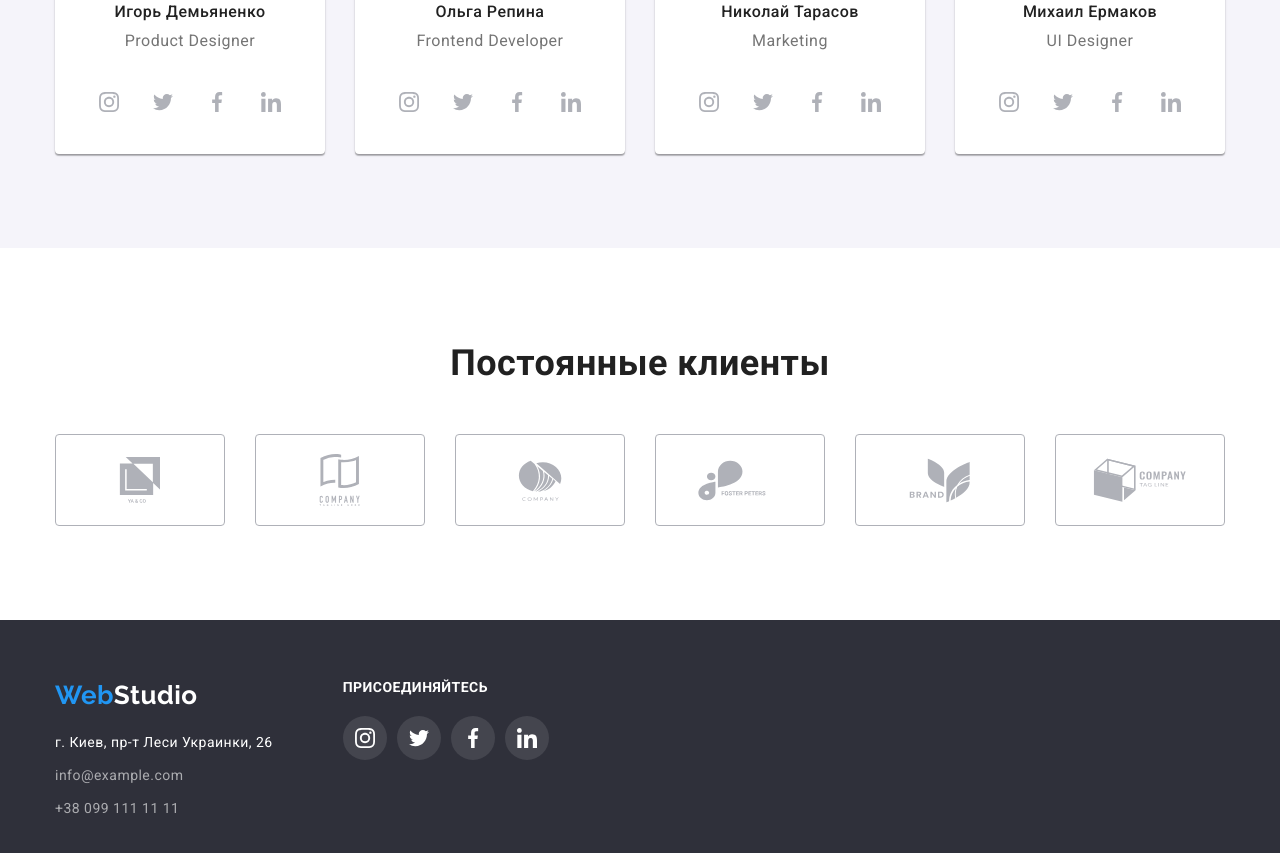
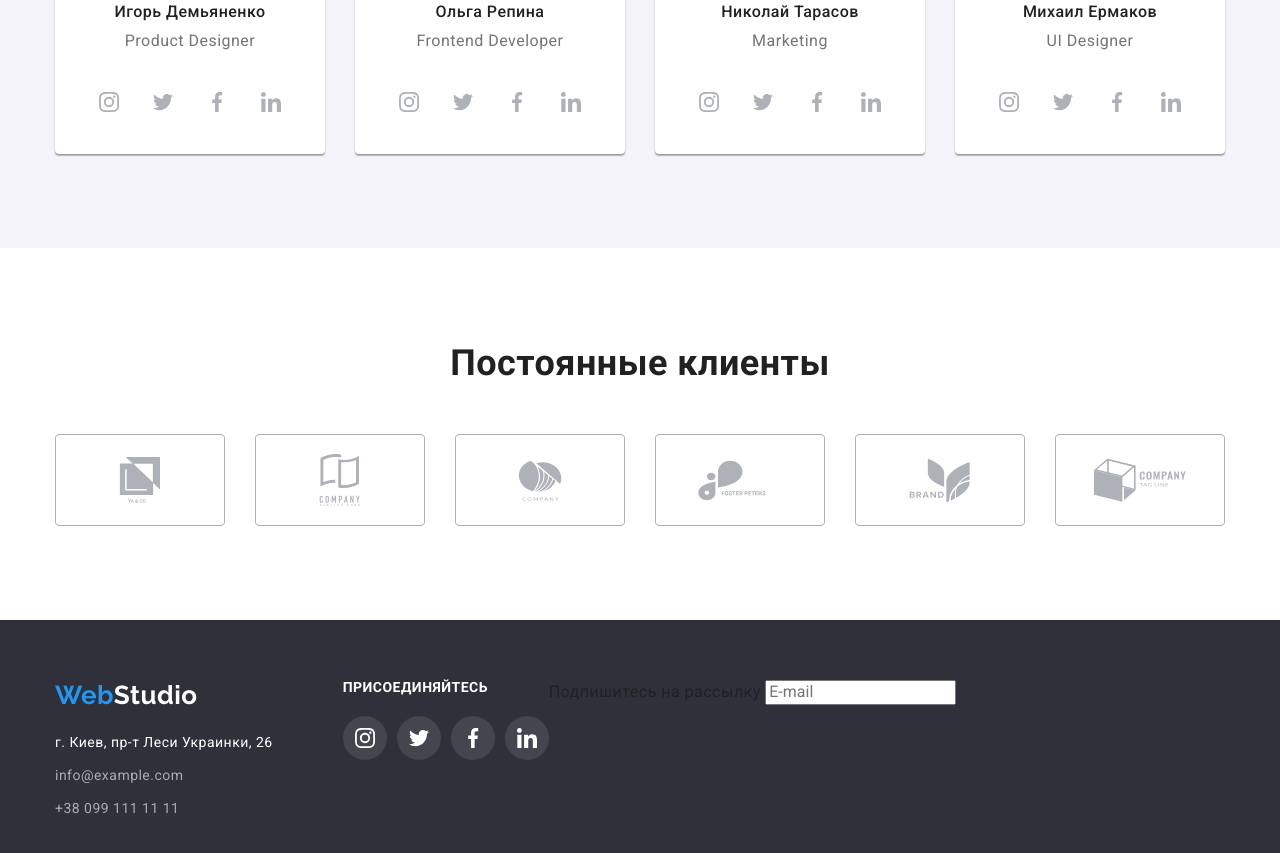
Before and after one commit to mykytastrybul/goit-markup-hw-06, a plain HTML site: page index.html in a window 1280 px wide. Shown: the part 2112-2965 px from the top of the page. Drawn offline with Linux system fonts and the light colour scheme.

Commit message:
Update index.html

```diff
--- a/index.html
+++ b/index.html
@@ -352,6 +352,12 @@
       </li>
     </ul>
   </div>
+  <div class="footer-sign-form">
+    <form class="footer-form">
+      <label class="footer-form-text" for="footer-form-email">Подпишитесь на рассылку</label>
+      <input class="footer-form-input" name="user-email" type="email" placeholder="E-mail" id="footer-form-email">
+    </form>
+  </div>
   </div>
 </footer>
 <div class="backdrop is-hidden" data-modal>
```
